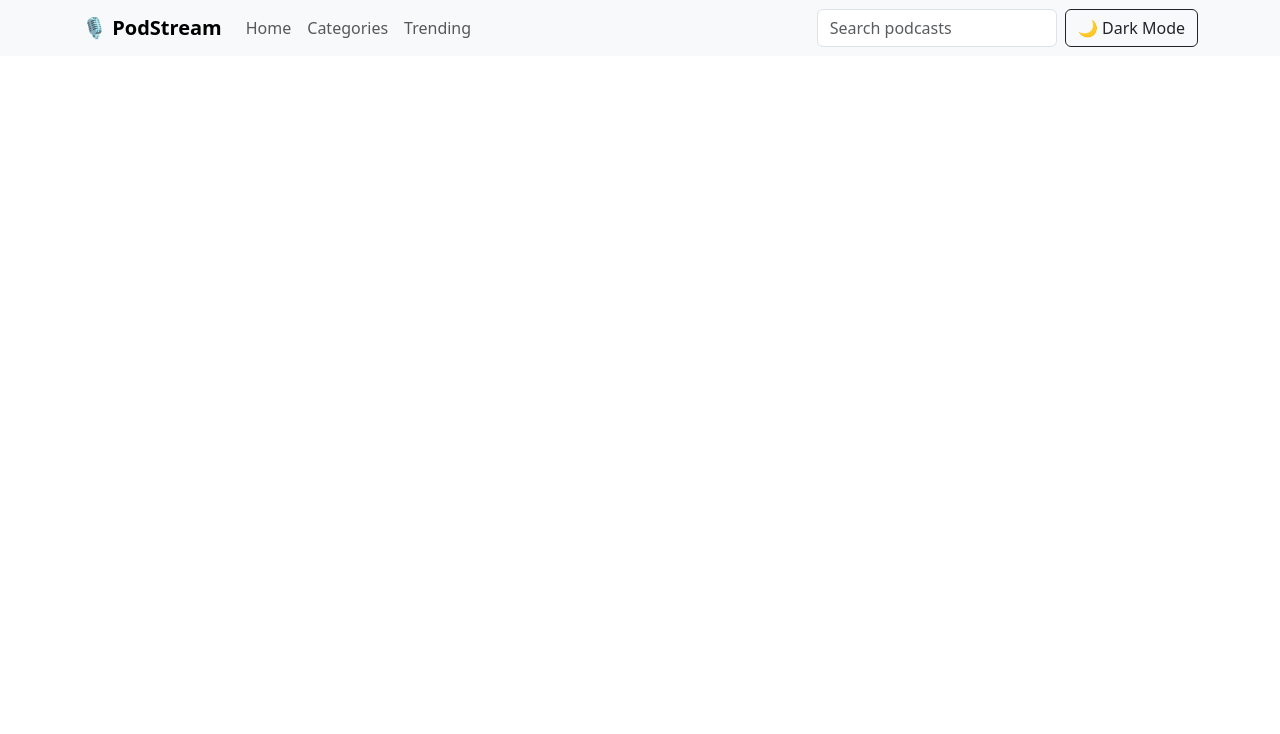
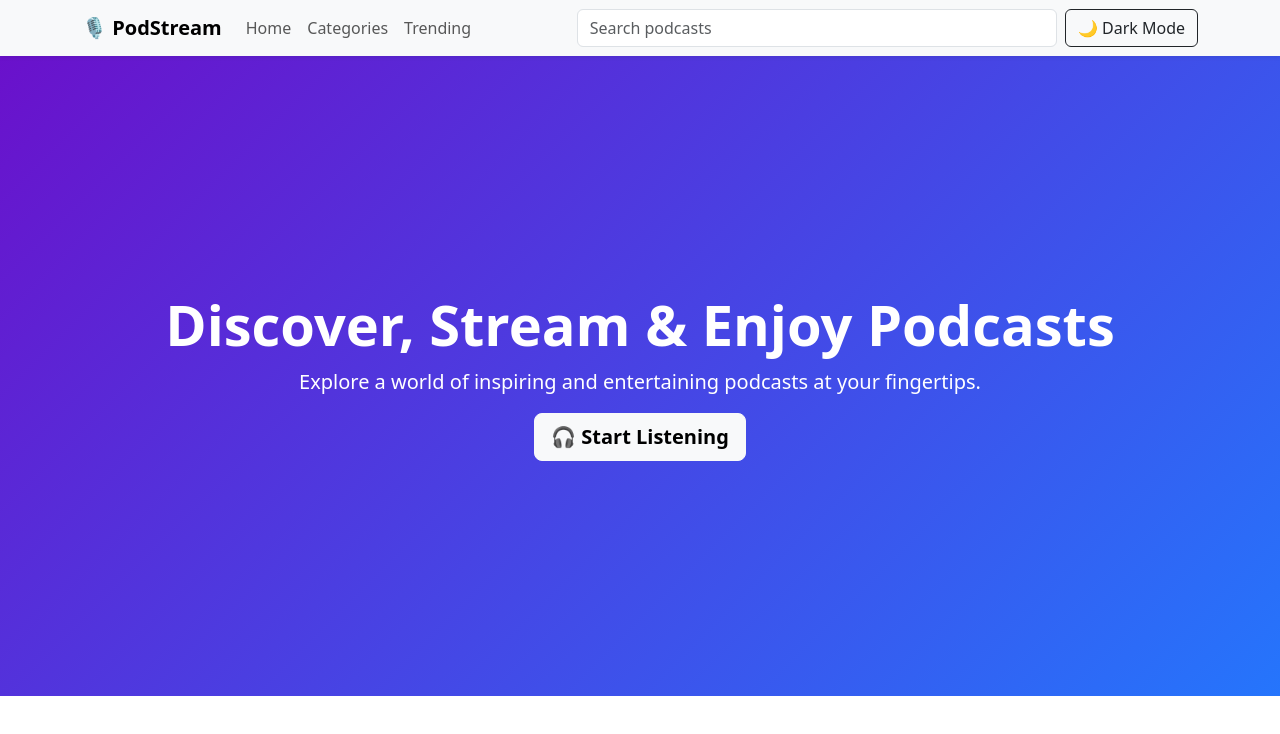
Before and after one commit to edwintbag/Podcast-streaming-platform-, a plain HTML site: page index.html in a window 1280 px wide. Drawn offline with nearby package versions, Linux system fonts and the light colour scheme.

Commit message:
Update index.html

```diff
--- a/index.html
+++ b/index.html
@@ -14,7 +14,7 @@
 <body class="light-mode">
 
 <!-- Navbar -->
-    <nav class="navbar navbar-expand-lg navbar-light bg-light">
+<nav class="navbar navbar-expand-lg navbar-light bg-light shadow-sm">
     <div class="container">
         <a class="navbar-brand fw-bold" href="#">🎙️ PodStream</a>
         <button class="navbar-toggler" type="button" data-bs-toggle="collapse" data-bs-target="#navbarNav">
@@ -26,11 +26,24 @@
                 <li class="nav-item"><a class="nav-link" href="#">Categories</a></li>
                 <li class="nav-item"><a class="nav-link" href="#">Trending</a></li>
             </ul>
-                <input class="form-control w-25 me-2" type="search" placeholder="Search podcasts">
+            <input class="form-control w-50 me-2" type="search" placeholder="Search podcasts">
             <button id="darkModeToggle" class="btn btn-outline-dark">🌙 Dark Mode</button>
         </div>
     </div>
 </nav>
+
+
+<!-- Hero Section -->
+<section class="hero-section d-flex align-items-center text-center text-white"
+    style="height: 80vh; background: linear-gradient(135deg, #6a11cb, #2575fc);">
+    <div class="container">
+        <h1 class="display-4 fw-bold fade-in">Discover, Stream & Enjoy Podcasts</h1>
+        <p class="lead fade-in">Explore a world of inspiring and entertaining podcasts at your fingertips.</p>
+        <a href="#" class="btn btn-lg btn-light fw-bold hover-grow">🎧 Start Listening</a>
+    </div>
+</section>
+
+
   <script src="script.js"></script>
 
 </body>
```
Lines whose indentation alone changed are shown as unchanged.
